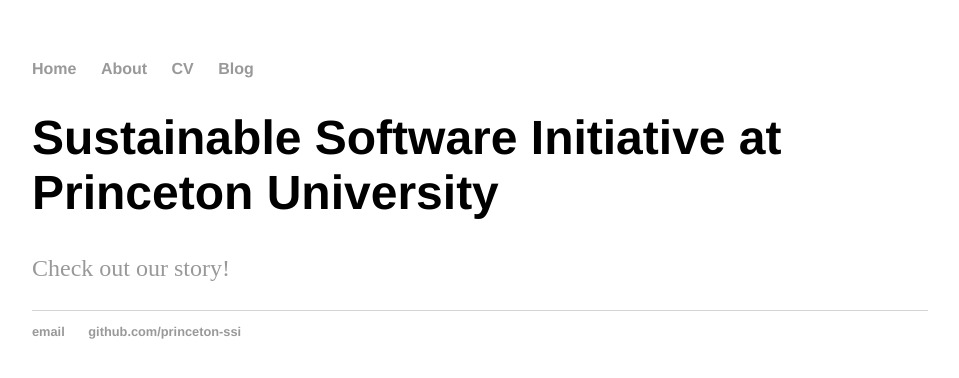
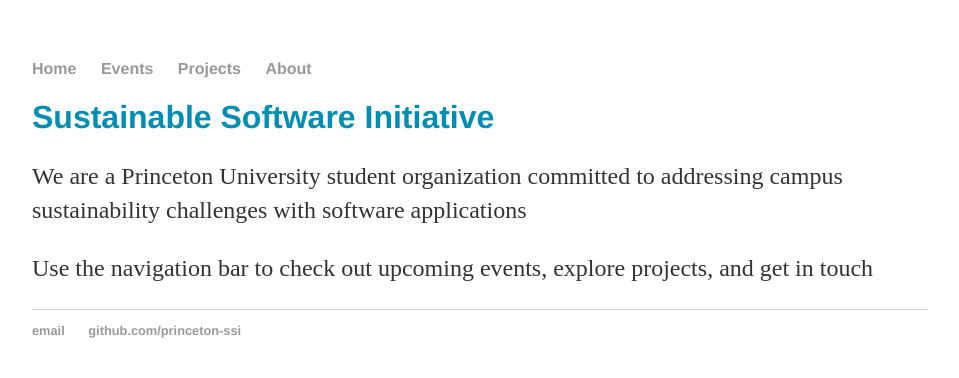
Before and after one commit to Princeton-SSI/princeton-ssi.github.io, a Jekyll site: the page built from index.html, in a window 1280 px wide. Shown: the top 378 px of the page, without its empty margins (160-1119 px from the left). Built offline with Jekyll 4.4.1, drawn with Linux system fonts in a browser that asks for light colours.

Commit message:
Added projects, events, about pages

```diff
--- a/_layouts/default.html
+++ b/_layouts/default.html
@@ -9,9 +9,9 @@
 			<nav>
 	    		<ul>
 	        		<li><a href="/">Home</a></li>
-		        	<li><a href="/about">About</a></li>
-	        		<li><a href="/cv">CV</a></li>
-	        		<li><a href="/blog">Blog</a></li>
+		        	<li><a href="/events">Events</a></li>
+	        		<li><a href="/projects">Projects</a></li>
+	        		<li><a href="/about">About</a></li>
 	    		</ul>
 			</nav>
 			<div class="container">
--- a/css/main.css
+++ b/css/main.css
@@ -20,7 +20,7 @@
     text-decoration: underline;
 }
 h1 {
-    font-size: 3em;
+    font-size: 2em;
     font-family:'Helvetica', 'Arial', 'Sans-Serif';
 }
 p {
@@ -41,3 +41,7 @@
 ul.posts li {
     list-style: none;
 }
+
+#ssi-header {
+    color: #008fb3
+}
--- a/index.html
+++ b/index.html
@@ -3,6 +3,7 @@
 title: Sustainable Software Initiative
 ---
 <div class="blurb">
-	<h1>Sustainable Software Initiative at Princeton University</h1>
-	<p><a href="/about">Check out our story!</a></p>
+	<h1 id="ssi-header">Sustainable Software Initiative</h1>
+	<p>We are a Princeton University student organization committed to addressing campus sustainability challenges with software applications</p>
+	<p>Use the navigation bar to check out upcoming events, explore projects, and get in touch</p>
 </div><!-- /.blurb -->
```
Also changed, not shown: about.md (added, +19 -0 lines), events.md (added, +12 -0 lines), projects.md (added, +15 -0 lines).
